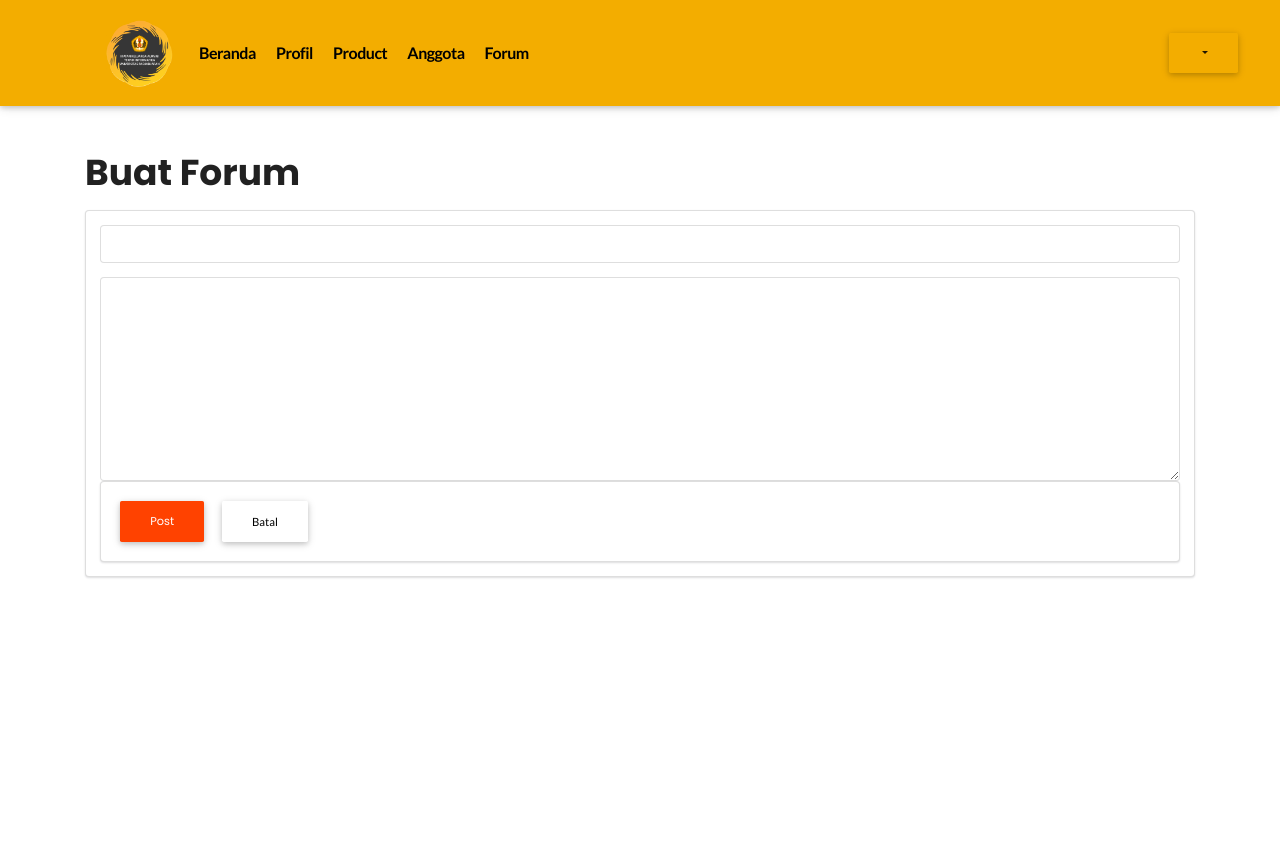
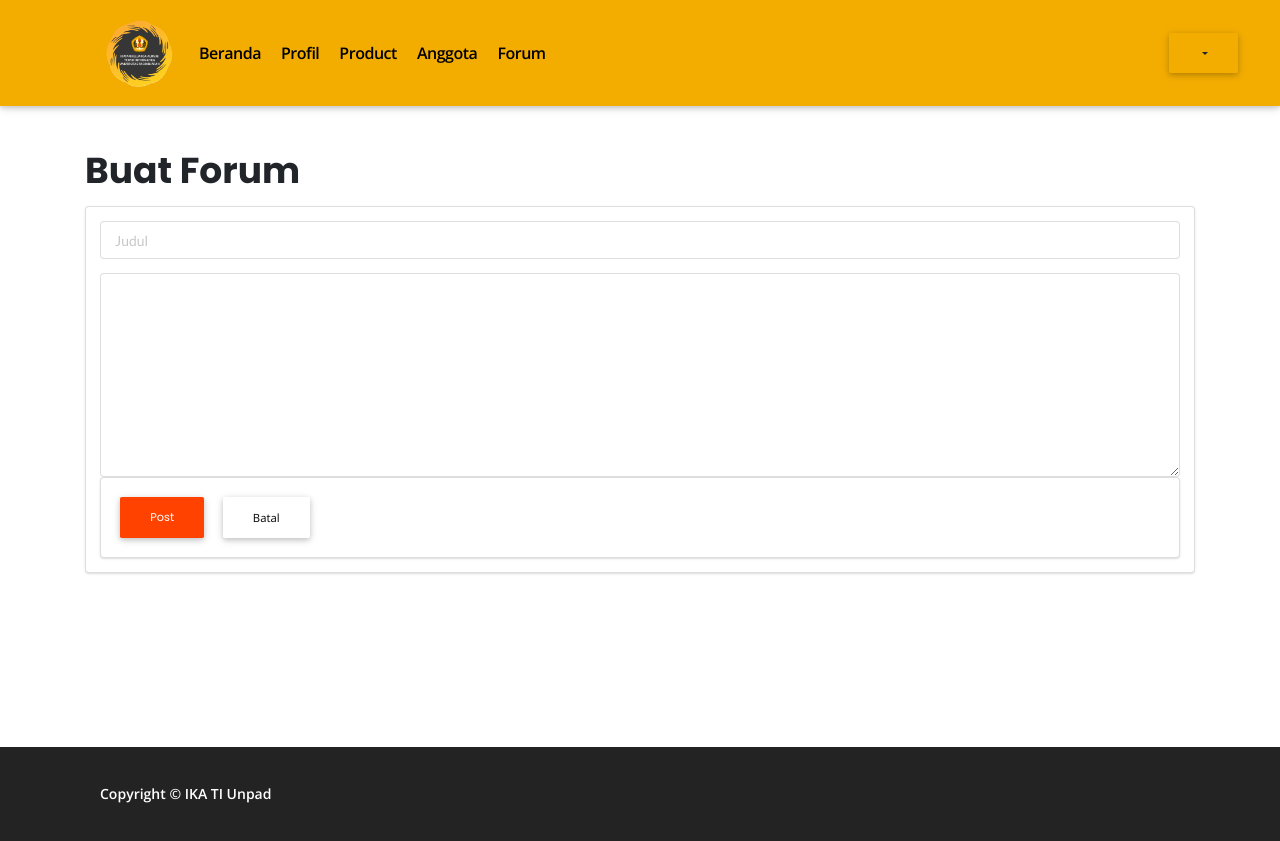
Before and after one commit to danimron/widjango, a Django app: page /forum/create in a window 1280 px wide. Shown: the top 841 px of the page. Run offline with Django 3.2, Linux system fonts and the light colour scheme; the visitor is signed in with stand-in values (Sample User, id 1); some libraries are stand-ins or nearby versions.

Commit message:
Edit Post Form

```diff
--- a/forum/forms.py
+++ b/forum/forms.py
@@ -4,6 +4,10 @@
 
 class PostForm(forms.ModelForm):
 
+    def __init__(self, *args, **kwargs):
+        super(PostForm, self).__init__(*args, **kwargs)
+        self.fields['title'].widget.attrs['placeholder'] = 'Judul'
+
     class Meta:
         model = Thread
         fields = ('title', 'content')
--- a/templates/base.html
+++ b/templates/base.html
@@ -9,6 +9,7 @@
 
     <link rel="icon" href="{% static 'img/favicon.ico' %}">
 
+    {% block css %}{% endblock %}
     <!-- Font Awesome -->
     <link rel="stylesheet" href="https://use.fontawesome.com/releases/v5.8.2/css/all.css">
     <!-- Bootstrap core CSS -->
@@ -18,7 +19,6 @@
     <!-- Custom styles -->
     <link href="{% static 'css/custom.css' %}" type="text/css" rel="stylesheet" >
 
-    {% block css %}{% endblock %}
 
     <title>{% block title %}{% endblock %}</title>
 </head>
--- a/templates/forum/thread_form.html
+++ b/templates/forum/thread_form.html
@@ -9,7 +9,7 @@
 <link href="{% static 'plugins/css/resizable.min.css' %}" type="text/css" media="all" rel="stylesheet" />
 <style>
     .main-container {
-      margin-top: 150px;
+        /* margin-top: 10px; */
     }
 
     .django-ckeditor-widget {
@@ -36,10 +36,10 @@
             <div class="field">
                 <div class="ui clearing segment">
                     <button class="ui right btn btn-merah right">
-                       Post
+                        Post
                     </button>
                     <a class="btn btn-batal" href="{% url 'thread_list' %}">
-                       Batal
+                        Batal
                     </a>
                 </div>
             </div>
```
